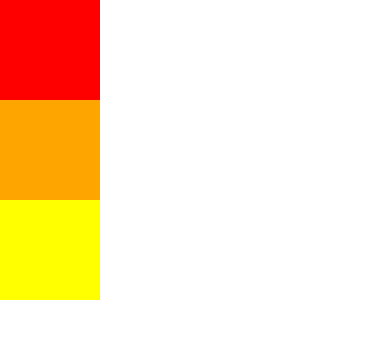
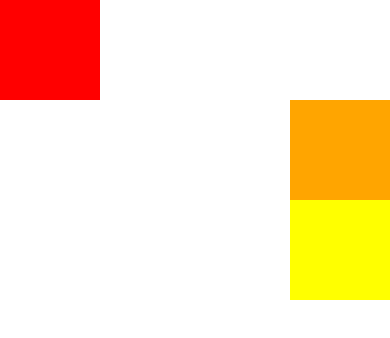
Before and after one commit to DoomWave/React-Introduction, a React Native app: screen / in a window 390 px wide. Shown: the top 338 px of the page. Built offline with nearby package versions, Linux system fonts and the light colour scheme.

Commit message:
adding a align of the items

```diff
--- a/App.Style.js
+++ b/App.Style.js
@@ -1,7 +1,7 @@
 import {StyleSheet} from "react-native"
 export const style = StyleSheet.create({
     box1: {
-        height: 100, width: 100, backgroundColor: "red"
+        height: 100, width: 100, backgroundColor: "red", alignSelf: "flex-start"
     },
     box2: {
         height: 100, width: 100, backgroundColor: "orange"
--- a/App.js
+++ b/App.js
@@ -5,7 +5,7 @@ import { style } from './App.Style';
 export default function App() {
   return(
     <SafeAreaProvider>
-      <SafeAreaView style={{flex: 1}}>
+      <SafeAreaView style={{flex: 1,alignItems: "flex-end"}}>
        <View style={style.box1}/>
        <View style={style.box2}/>
        <View style={style.box3}/>
```
